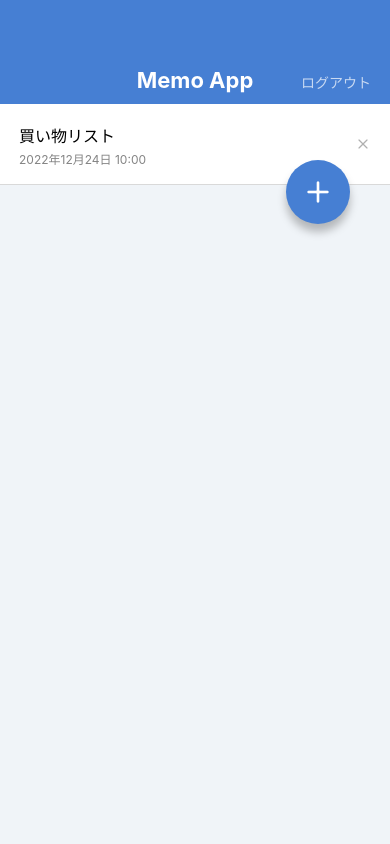
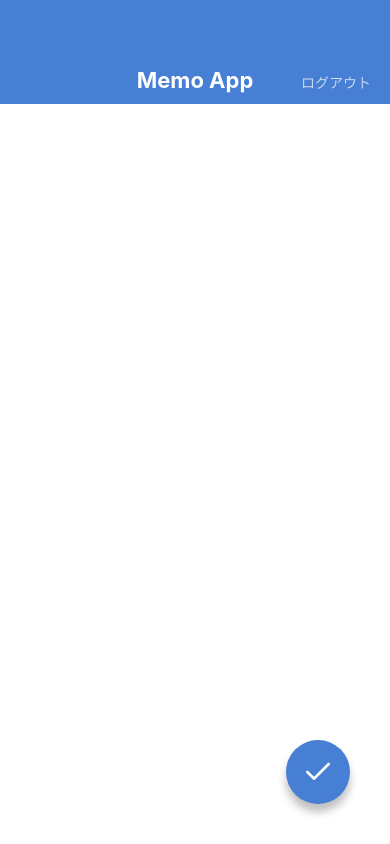
Before and after one commit to suzuki-t0505/MemoApp, a React Native app: screen / in a window 390 px wide. Built offline with nearby package versions, Linux system fonts and the light colour scheme.

Commit message:
✨: Create MemoEdiitScrteen and MemoCreateScreen

```diff
--- a/App.jsx
+++ b/App.jsx
@@ -1,10 +1,14 @@
 import React from 'react';
+import MemoCreateScreen from './src/screens/MemoCreateScreen';
 import MemoDetailScreen from './src/screens/MemoDetailScreen';
+import MemoEditScreen from './src/screens/MemoEditScreen';
 import MemoListScreen from './src/screens/MemoListScreen';
 
 const App = () => (
-  <MemoListScreen />
+  // <MemoListScreen />
   // <MemoDetailScreen />
+  // <MemoEditScreen />
+  <MemoCreateScreen />
 );
 
 export default App;
--- /dev/null
+++ b/src/screens/MemoCreateScreen.jsx
@@ -0,0 +1,37 @@
+import {
+  KeyboardAvoidingView, StyleSheet, TextInput, View,
+} from 'react-native';
+import React from 'react';
+import AppBar from '../components/AppBar';
+import CircleButton from '../components/CircleButton';
+
+const MemoCreateScreen = () => (
+  <KeyboardAvoidingView style={styles.container} behavior="height">
+    <AppBar />
+
+    <View style={styles.inputContainer}>
+      <TextInput value="" multiline style={styles.input} />
+    </View>
+
+    <CircleButton name="check" />
+  </KeyboardAvoidingView>
+);
+
+const styles = StyleSheet.create({
+  container: {
+    flex: 1,
+  },
+  inputContainer: {
+    flex: 1,
+    paddingHorizontal: 27,
+    paddingVertical: 32,
+  },
+  input: {
+    flex: 1,
+    textAlignVertical: 'top',
+    fontSize: 16,
+    lineHeight: 24,
+  },
+});
+
+export default MemoCreateScreen;
--- /dev/null
+++ b/src/screens/MemoEditScreen.jsx
@@ -0,0 +1,37 @@
+import {
+  KeyboardAvoidingView, StyleSheet, TextInput, View,
+} from 'react-native';
+import React from 'react';
+import AppBar from '../components/AppBar';
+import CircleButton from '../components/CircleButton';
+
+const MemoEditScreen = () => (
+  <KeyboardAvoidingView style={styles.container} behavior="height">
+    <AppBar />
+
+    <View style={styles.inputContainer}>
+      <TextInput value="買い物リスト" multiline style={styles.input} />
+    </View>
+
+    <CircleButton name="check" />
+  </KeyboardAvoidingView>
+);
+
+const styles = StyleSheet.create({
+  container: {
+    flex: 1,
+  },
+  inputContainer: {
+    flex: 1,
+    paddingHorizontal: 27,
+    paddingVertical: 32,
+  },
+  input: {
+    flex: 1,
+    textAlignVertical: 'top',
+    fontSize: 16,
+    lineHeight: 24,
+  },
+});
+
+export default MemoEditScreen;
```
